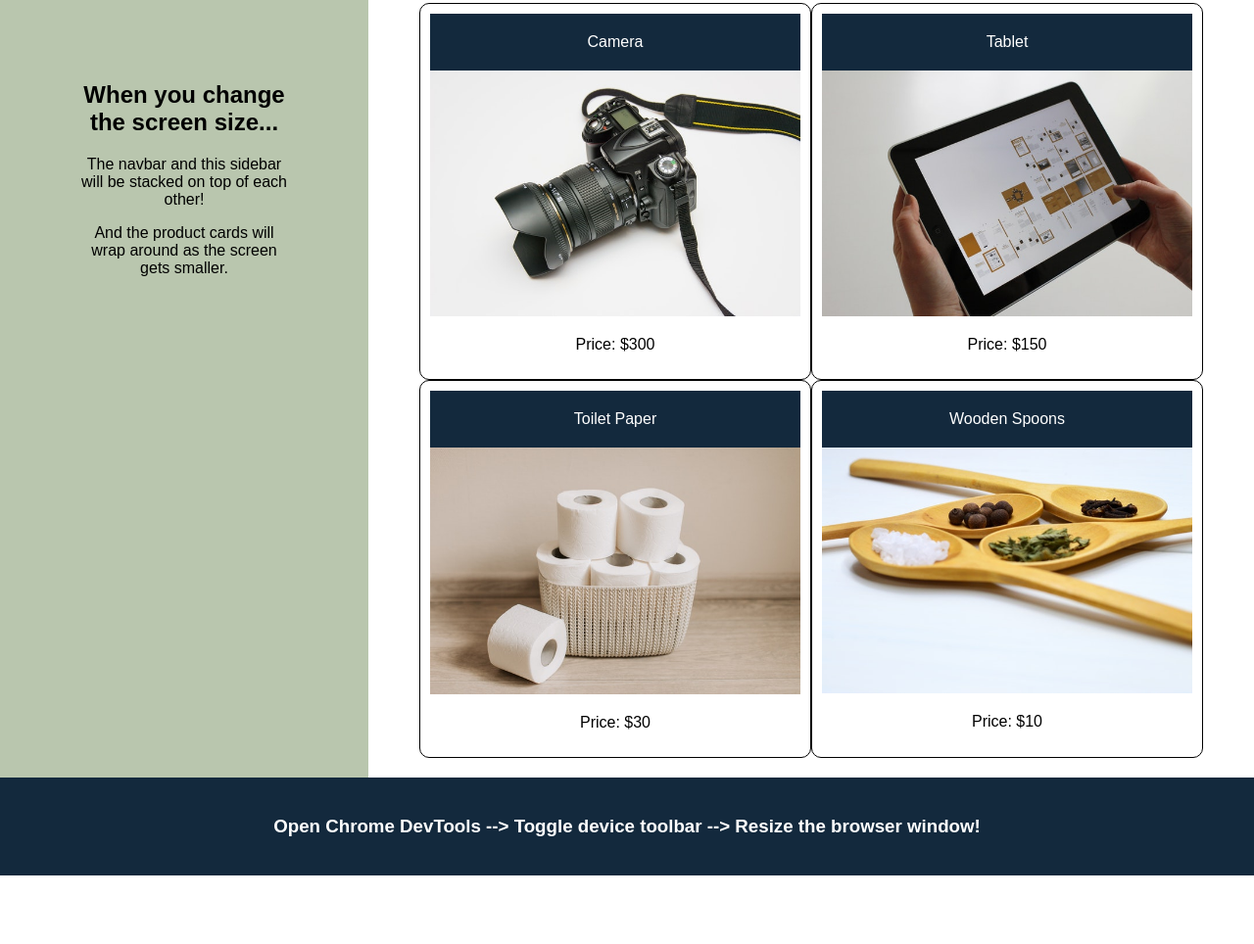
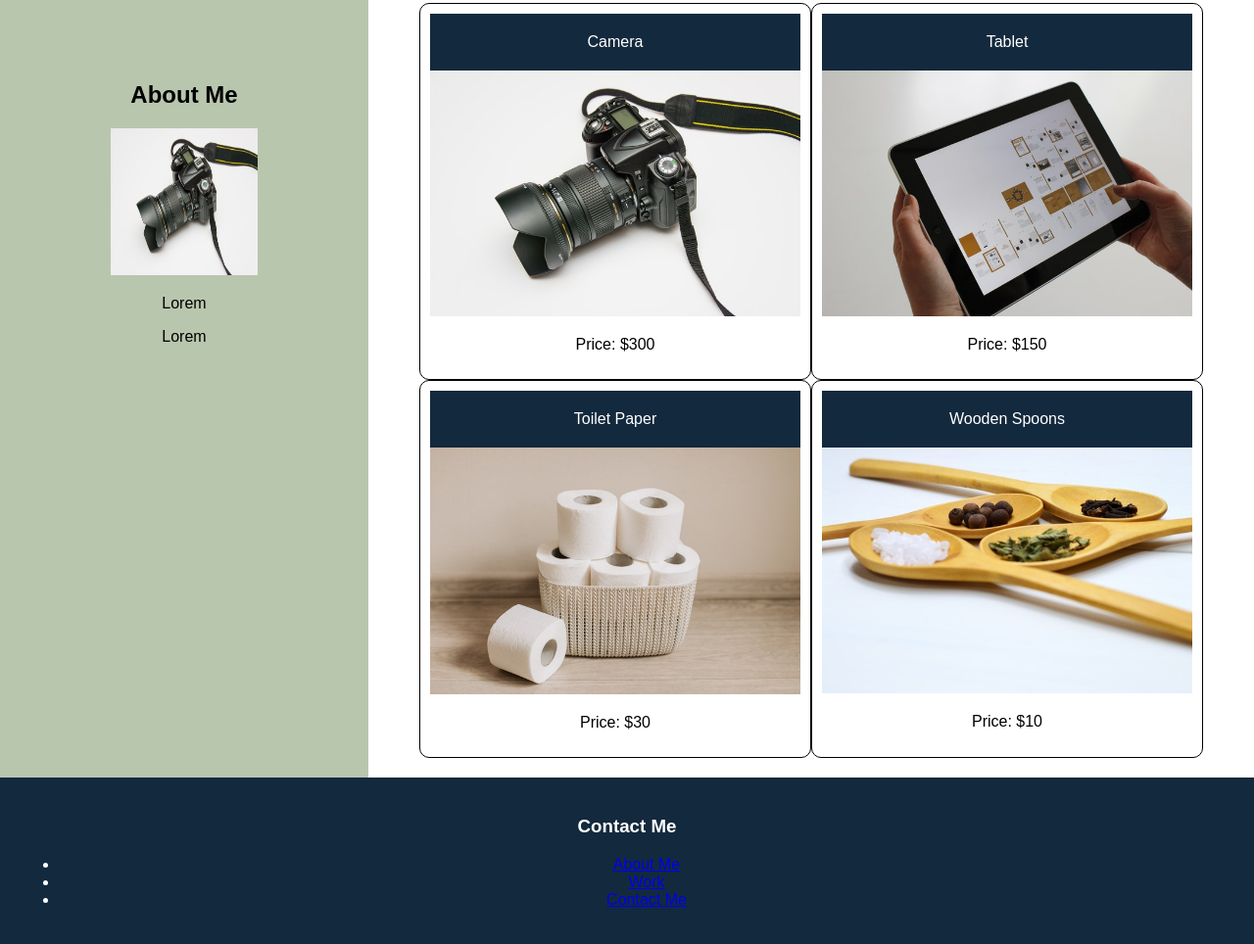
Before and after one commit to chrisnastro/responsive-portfolio, a plain HTML site: page index.html in a window 1280 px wide. Shown: the part 223-1187 px from the top of the page at 98% size. Before the commit the page ends 1117 px from the top, so only its background shows below. Drawn offline with Linux system fonts and the light colour scheme.

Commit message:
changed footer and added about me

```diff
--- a/index.html
+++ b/index.html
@@ -23,10 +23,11 @@
     <main>
       <!-- Sidebar -->
       <aside id="about">
-        <h2>When you change the screen size...</h2>
-        <p>The navbar and this sidebar will be stacked on top of each other!</p>
+        <h2>About Me</h2>
+        <img src="./assets/images/camera.jpg" height="150px" width="150px" alt="chris picture">
+        <p>Lorem</p>
         <p>
-          And the product cards will wrap around as the screen gets smaller.
+          Lorem
         </p>
       </aside>
       <!-- Product Cards -->
@@ -63,9 +64,19 @@
     <!-- Footer -->
     <footer id="contact">
       <h3>
-        Open Chrome DevTools --> Toggle device toolbar --> Resize the browser
-        window!
+        Contact Me
       </h3>
+      <ul>
+        <li>
+            <a href="#about">About Me</a>
+        </li>
+        <li>
+            <a href="#work">Work</a>
+        </li>
+        <li>
+            <a href="#contact">Contact Me</a>
+        </li>
+    </ul>
     </footer>
   </body>
 </html>
```
